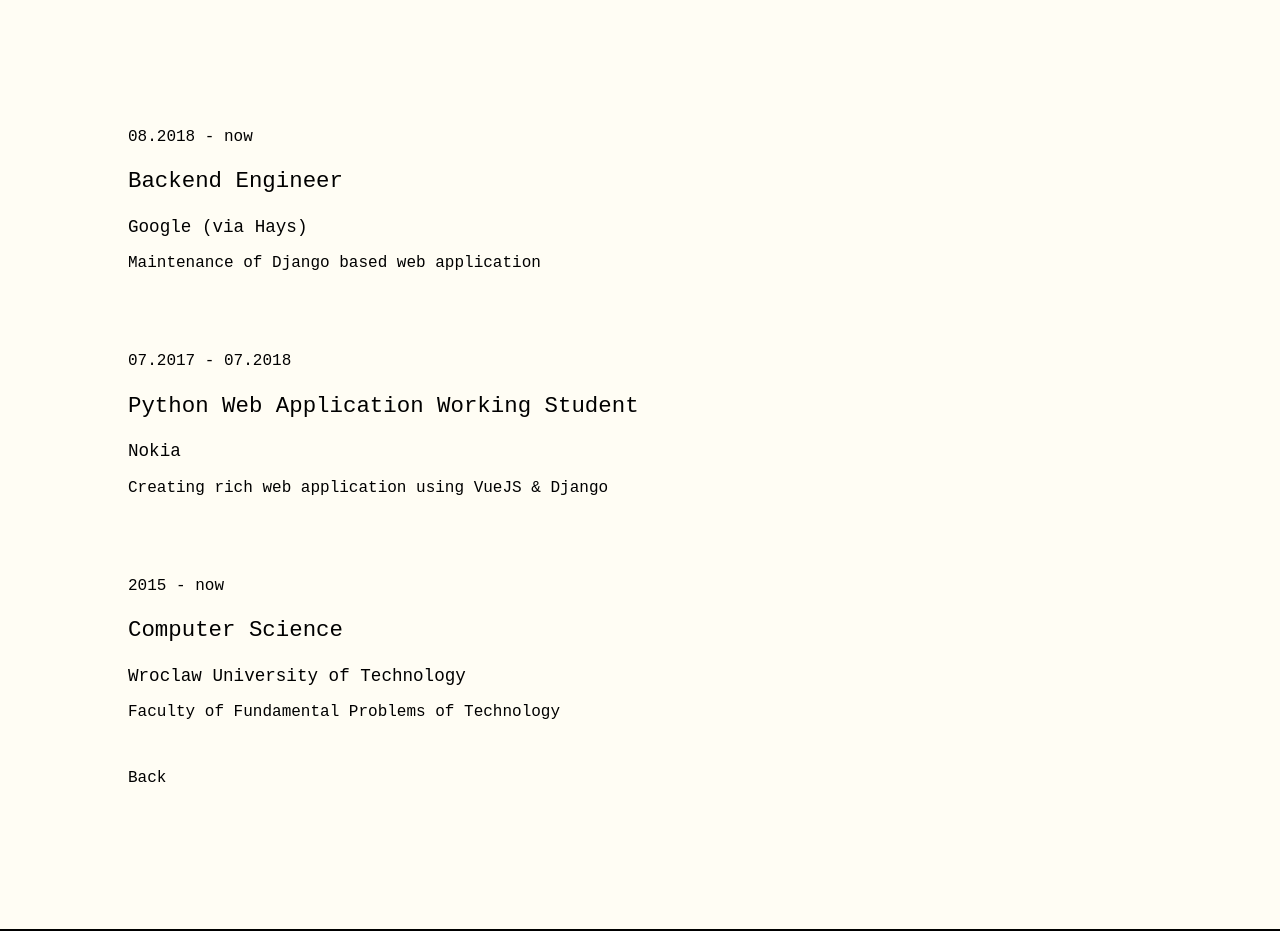
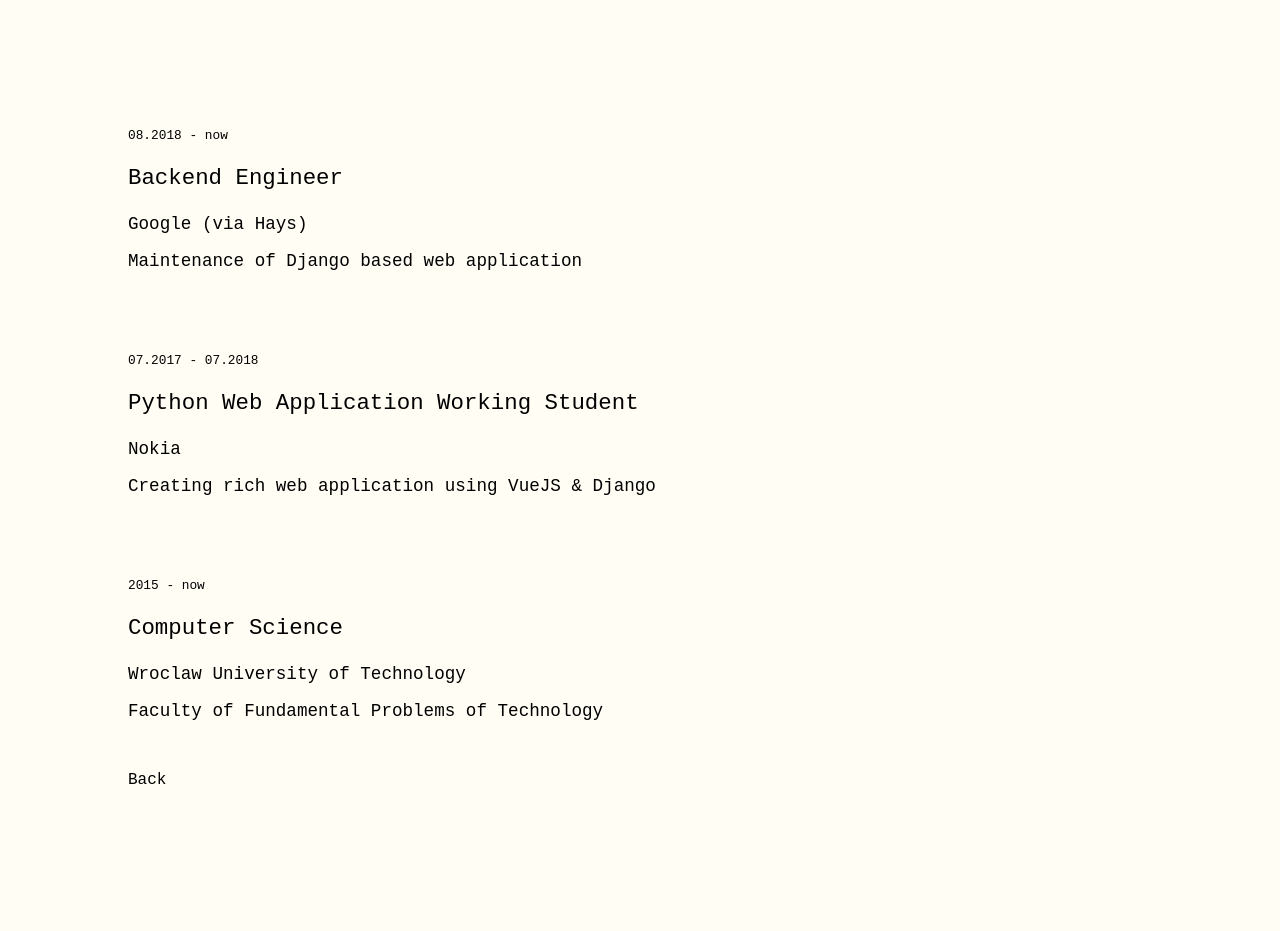
Before and after one commit to piotrszyma/portfolio, a Vue app: page /bio in a window 1280 px wide. Built offline with nearby package versions, Linux system fonts and the light colour scheme.

Commit message:
Small styling changes in bio

```diff
--- a/src/App.vue
+++ b/src/App.vue
@@ -32,6 +32,7 @@
   box-sizing: border-box;
   color: black;
   -webkit-font-smoothing: antialiased;
+  min-height: 100vh;
 }
 
 </style>
--- a/src/components/bio/BioEntry.vue
+++ b/src/components/bio/BioEntry.vue
@@ -3,7 +3,7 @@
     <p class="time">{{ entry.time }}</p>
     <p class="title">{{ entry.title }}</p>
     <p class="place">{{ entry.place }}</p>
-    <p>{{ entry.description }}</p>
+    <p class="description">{{ entry.description }}</p>
   </div>
 </template>
 <script>
@@ -23,10 +23,11 @@
   }
   .time {
     margin: 0;
+    font-size: 0.8rem;
   }
 
   .title {
-    font-size: 1.0rem;
+    font-size: 0.9rem;
 
     @include for-size(medium) {
       font-size: 1.4rem;
@@ -40,4 +41,12 @@
       font-size: 1.1rem;
     }
   }
+
+  .description {
+    font-size: 0.8rem;
+
+    @include for-size(medium) {
+      font-size: 1.1rem;
+    }
+  }
 </style>
```
Also changed, not shown: 1 other file (tests, documents, lock files or other folders).
